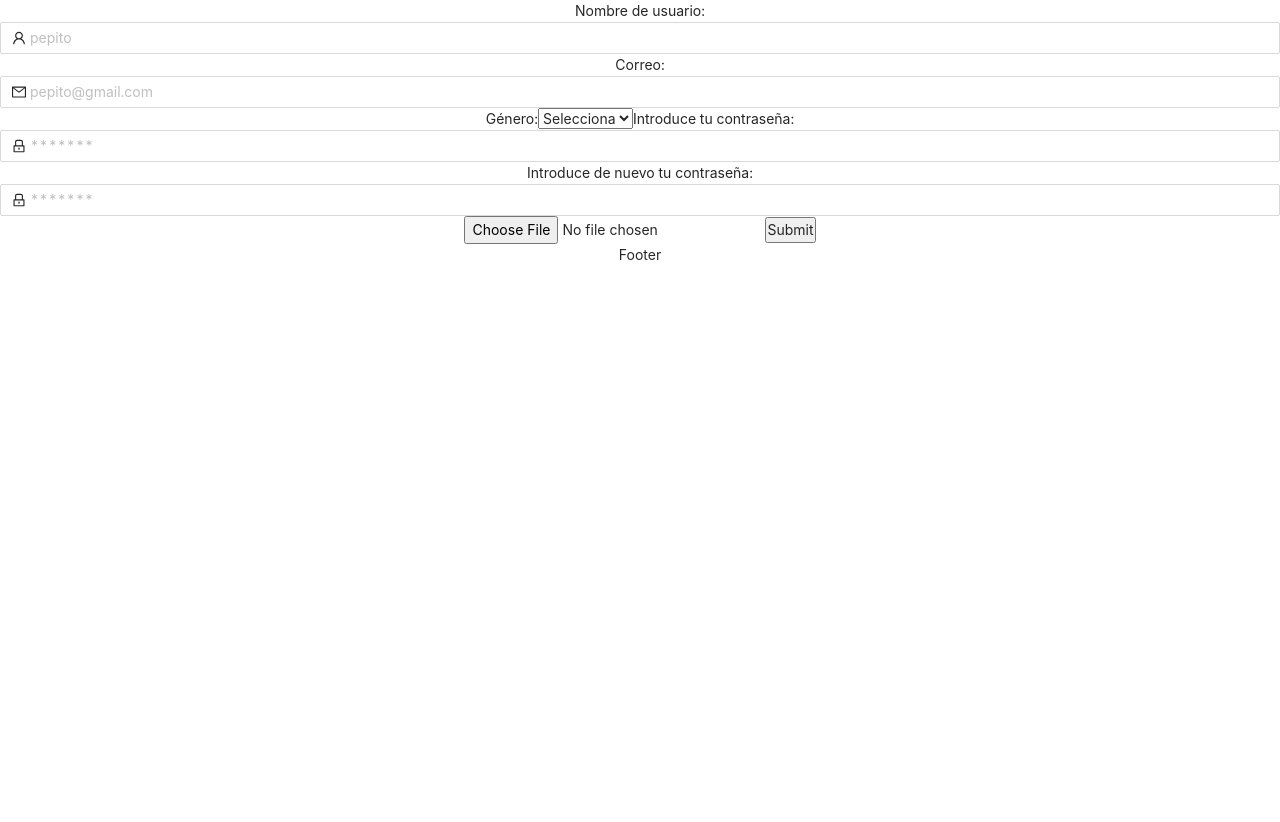
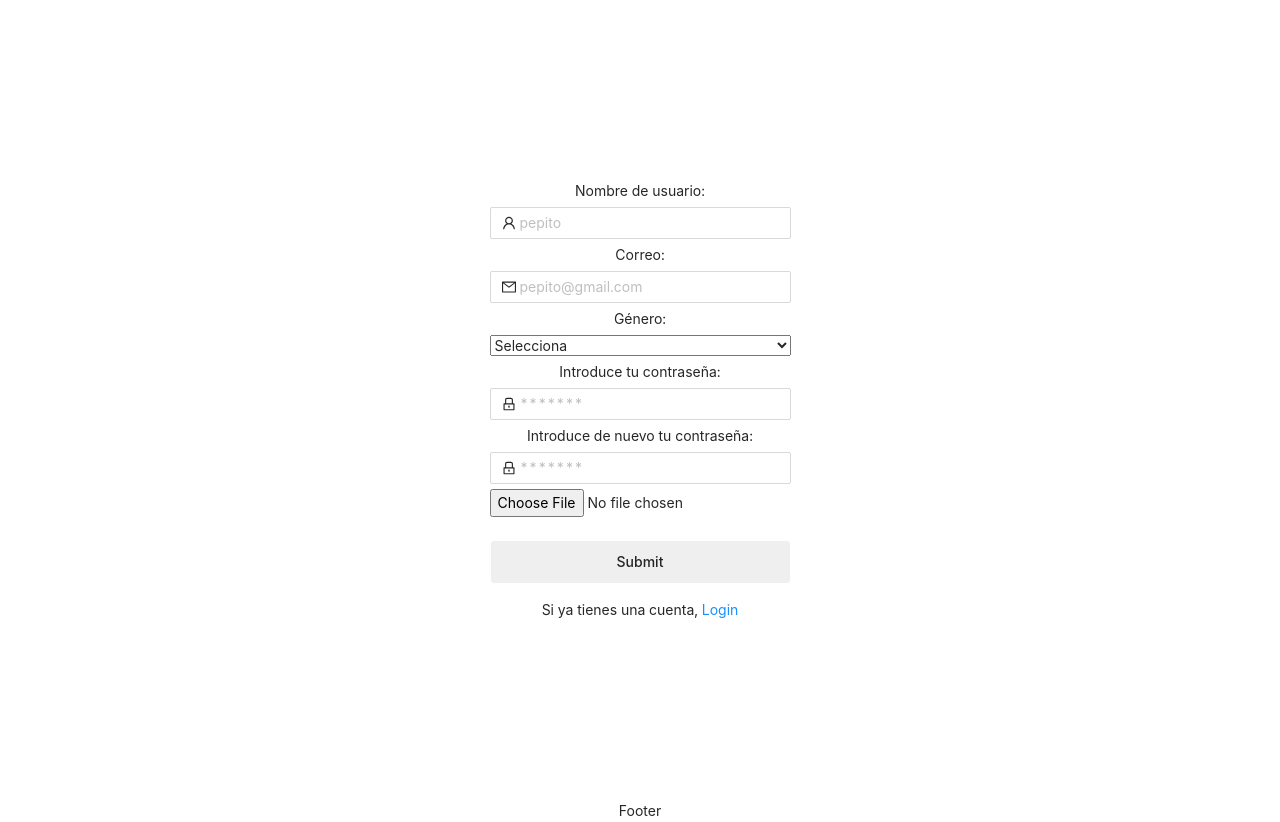
Before and after one commit to vaneebg/FRONTEND-TRIPULACIONES, a React (Create React App) app: page /register in a window 1280 px wide. Before the commit the page ends 800 px from the top, so only its background shows below. Built offline with nearby package versions, Linux system fonts and the light colour scheme; no server answers.

Commit message:
Register Style

```diff
--- a/src/components/Home/Register/Register.jsx
+++ b/src/components/Home/Register/Register.jsx
@@ -8,7 +8,8 @@ import {
 } from '@ant-design/icons';
 import { notification, Input } from 'antd';
 import { register, reset } from '../../../features/auth/authSlice';
-import { Navigate, useNavigate } from 'react-router-dom';
+import { Navigate, useNavigate, Link } from 'react-router-dom';
+import './Register.scss';
 
 const Register = () => {
   const initialState = {
@@ -24,7 +25,7 @@ const Register = () => {
 
   const { name, email, password, password2, genre, imageUser } = formData;
 
-  const navigate=useNavigate()
+  const navigate = useNavigate();
   const dispatch = useDispatch();
 
   const { isError, isSuccess, message } = useSelector(state => state.auth);
@@ -33,7 +34,7 @@ const Register = () => {
     if (isSuccess) {
       notification.success({ message: 'Éxito register', description: message });
       setTimeout(() => {
-        navigate('/')
+        navigate('/');
       }, 1000);
     }
     if (isError) {
@@ -63,12 +64,11 @@ const Register = () => {
       formData.set('password', e.target.password.value);
       dispatch(register(formData));
       setFormData(initialState);
-
     }
   };
   return (
-    <div>
-      <form onSubmit={onSubmit}>
+    <div className='register-container'>
+      <form onSubmit={onSubmit} className='form-login-container'>
         <label htmlFor='name'>Nombre de usuario:</label>
         <Input
           prefix={<UserOutlined />}
@@ -130,6 +130,9 @@ const Register = () => {
           name='imageUser'
         />
         <input className='loginBt' type='submit' />
+        <span>
+          Si ya tienes una cuenta, <Link to='/'>Login</Link>
+        </span>
       </form>
     </div>
   );
--- /dev/null
+++ b/src/components/Home/Register/Register.scss
@@ -0,0 +1,25 @@
+* {
+  padding: 0;
+  margin: 0;
+  box-sizing: border-box;
+}
+.register-container {
+  width: 100%;
+  min-height: 100vh;
+  display: flex;
+  align-items: center;
+  justify-content: center;
+  padding: 5%;
+}
+
+.loginBt {
+  padding: 10px;
+  border-radius: 4px;
+  border: 1px solid white;
+  outline: none;
+  display: block;
+  width: 100%;
+  margin: 18px 0 10px;
+  font-weight: 500;
+  cursor: pointer;
+}
```
